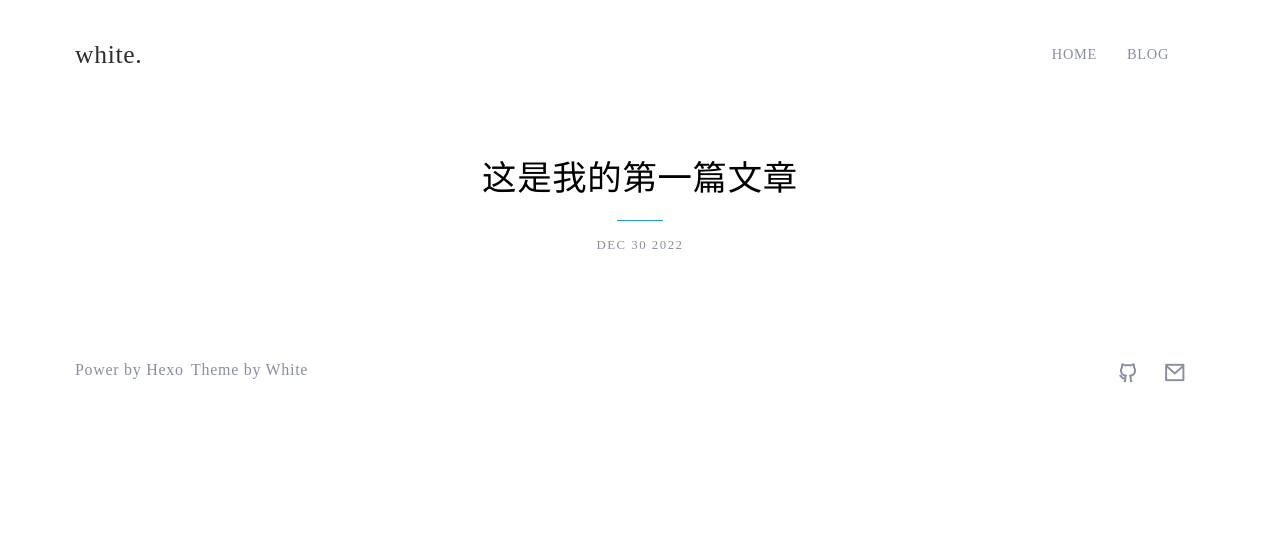
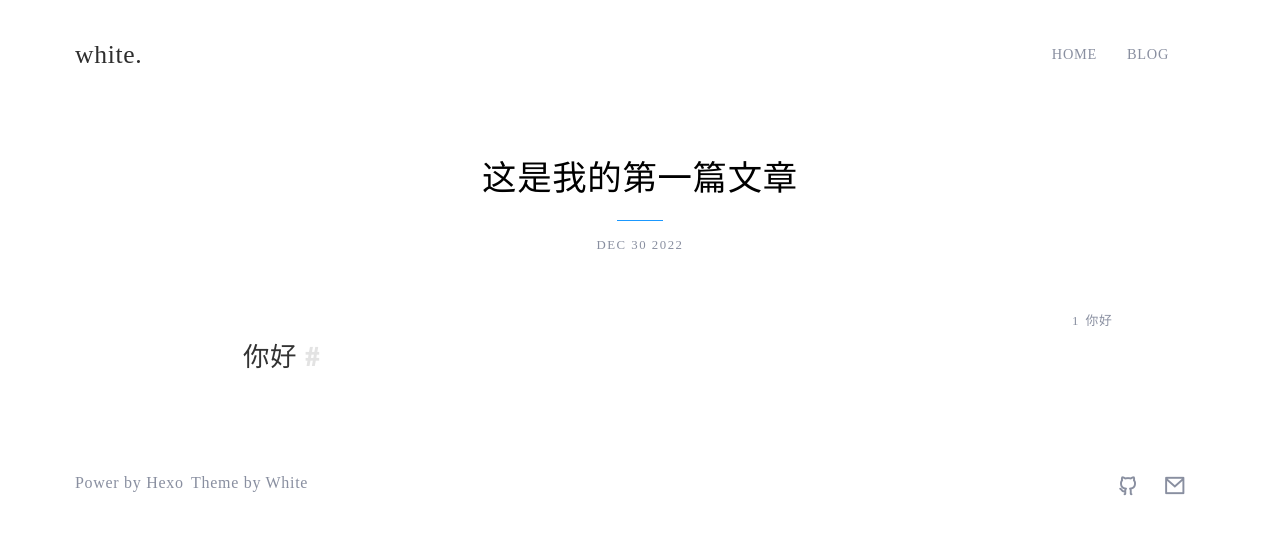
Before and after one commit to CarpediemYoung/CarpediemYoung.github.io, a plain HTML site: page 2022/12/30/这是我的第一篇文章/index.html in a window 1280 px wide. Drawn offline with nearby package versions, Linux system fonts and the light colour scheme; a web font is replaced by a local one.

Commit message:
Site updated: 2022-12-30 23:14:14

```diff
--- a/2022/12/30/这是我的第一篇文章/index.html
+++ b/2022/12/30/这是我的第一篇文章/index.html
@@ -113,11 +113,15 @@
       <div class="post-content-main animate__animated  animate__fadeInUp">
         <!-- top型目录 -->
 
-
+        <h2 id="你好"><a href="#你好" class="headerlink" title="你好"></a>你好</h2>
         <!-- 分类文章 -->
 
       </div>
       <div class="post-content-inner-space">
+
+          <div class="space-toc-main animate__animated  animate__fadeInUp">
+            <ol class="space-toc"><li class="space-toc-item space-toc-level-2"><a class="space-toc-link" href="#%E4%BD%A0%E5%A5%BD"><span class="space-toc-text">你好</span></a></li></ol>
+           </div>
 
       </div>
    </div>
```
